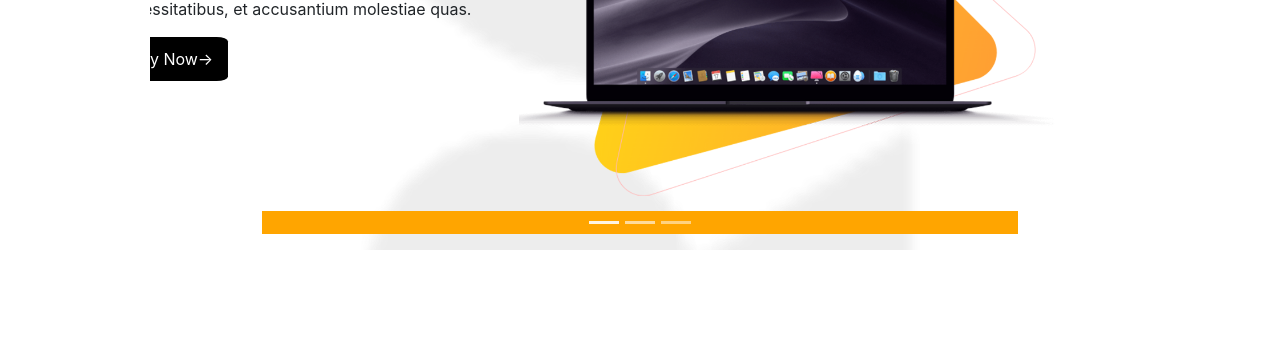
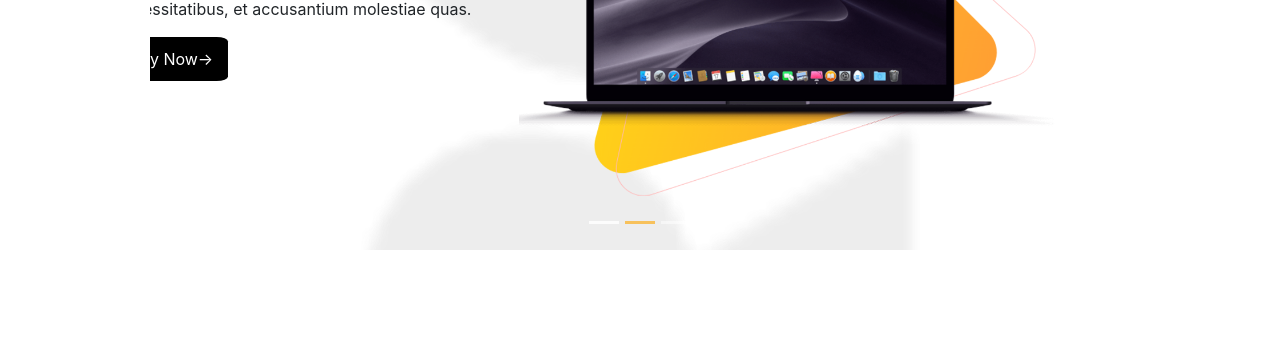
Before and after one commit to Nishat96/hot-gadgets, a plain HTML site: page index.html in a window 1280 px wide. Shown: the part 416-778 px from the top of the page. Drawn offline with nearby package versions, Linux system fonts and the light colour scheme.

Commit message:
carousel indictaor

```diff
--- a/style.css
+++ b/style.css
@@ -27,7 +27,7 @@
 
 }
 
-.carousel-indicators{
+.carousel-indicators .active {
 
    background-color: orange;
 }
@@ -58,6 +58,7 @@
 .card-footer{
    background-color: white;
    border-top: none;
+   border: none;
 }
 .text{
    text-align: center;
```
